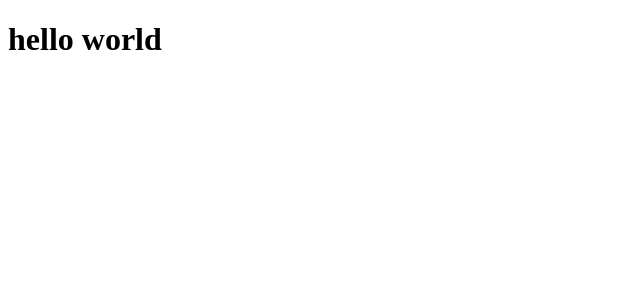
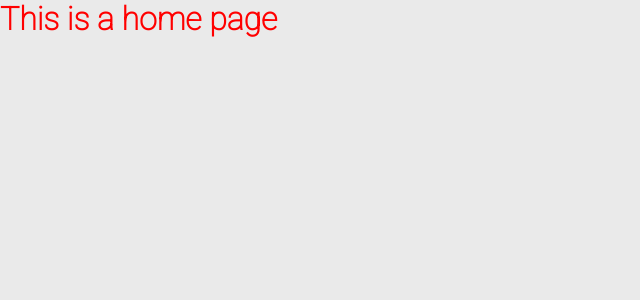
Before and after one commit to GuiCoelho-S/dev-challenger01, a React (Create React App) app: page / in a window 1280 px wide. Shown: the top 300 px of the page, without its empty margins (0-640 px from the left). Built offline with nearby package versions, Linux system fonts and the light colour scheme.

Commit message:
estruturação de páginas e estilização inicial

```diff
--- a/package.json
+++ b/package.json
@@ -10,6 +10,8 @@
     "@types/node": "^16.7.13",
     "@types/react": "^17.0.20",
     "@types/react-dom": "^17.0.9",
+    "@types/react-router-dom": "^5.3.2",
+    "@types/styled-components": "^5.1.18",
     "framer-motion": "^5.5.1",
     "react": "^17.0.2",
     "react-dom": "^17.0.2",
--- a/public/index.html
+++ b/public/index.html
@@ -1,20 +1,21 @@
 <!DOCTYPE html>
 <html lang="en">
+
 <head>
   <meta charset="utf-8" />
   <link rel="icon" href="%PUBLIC_URL%/favicon.ico" />
   <meta name="viewport" content="width=device-width, initial-scale=1" />
   <meta name="theme-color" content="#000000" />
-    <meta
-      name="description"
-      content="Web site created using create-react-app"
-    />
+  <meta name="description" content="Web site created using create-react-app" />
   <link rel="apple-touch-icon" href="%PUBLIC_URL%/logo192.png" />
   <!--
       manifest.json provides metadata used when your web app is installed on a
       user's mobile device or desktop. See https://developers.google.com/web/fundamentals/web-app-manifest/
     -->
   <link rel="manifest" href="%PUBLIC_URL%/manifest.json" />
+  <link rel="preconnect" href="https://fonts.googleapis.com">
+  <link rel="preconnect" href="https://fonts.gstatic.com" crossorigin>
+  <link href="https://fonts.googleapis.com/css2?family=Roboto:wght@100&display=swap" rel="stylesheet">
   <!--
       Notice the use of %PUBLIC_URL% in the tags above.
       It will be replaced with the URL of the `public` folder during the build.
@@ -26,6 +27,7 @@
     -->
   <title>React App</title>
 </head>
+
 <body>
   <noscript>You need to enable JavaScript to run this app.</noscript>
   <div id="root"></div>
@@ -40,4 +42,5 @@
       To create a production bundle, use `npm run build` or `yarn build`.
     -->
 </body>
+
 </html>
--- a/src/App.tsx
+++ /dev/null
@@ -1,11 +0,0 @@
-import React from 'react';
-
-function App() {
-  return (
-    <div className="App">
-      <h1>hello world</h1>
-    </div>
-  );
-}
-
-export default App;
--- /dev/null
+++ b/src/Routes/index.tsx
@@ -0,0 +1,17 @@
+import { BrowserRouter, Routes, Route } from "react-router-dom";
+import Home from "../pages/Home";
+import Error from "../pages/Error";
+
+
+const AppRoutes = () => {
+    return(
+        <BrowserRouter>
+            <Routes>
+                <Route path="/" element={<Home/>}/>
+                <Route path="*" element={<Error/>}/>
+            </Routes>
+        </BrowserRouter>
+    )
+}
+
+export default AppRoutes;
--- /dev/null
+++ b/src/globalStyle/index.js
@@ -0,0 +1,25 @@
+import { createGlobalStyle } from 'styled-components';
+
+const GlobalStyle = createGlobalStyle`
+
+* {
+    margin:0;
+    padding:0;
+    box-sizing:border-box;
+}
+
+body {
+    background-color:var(--grey);
+    font-family: 'Roboto', sans-serif;
+}
+
+:root {
+    --grey:#EAEAEA;
+    --black:#333333;
+    --white:#ffffff;
+    --red:#EE5253;
+    --green:#10AC84;
+}
+`
+
+export default GlobalStyle;
--- a/src/index.tsx
+++ b/src/index.tsx
@@ -1,10 +1,13 @@
 import React from 'react';
 import ReactDOM from 'react-dom';
-import App from './App';
+import GlobalStyle from './globalStyle';
+import AppRoutes from './Routes';
 
 ReactDOM.render(
   <React.StrictMode>
-    <App />
+    <GlobalStyle />
+    <AppRoutes />
+
   </React.StrictMode>,
   document.getElementById('root')
 );
--- /dev/null
+++ b/src/pages/Error/index.tsx
@@ -0,0 +1,10 @@
+import React from 'react';
+import * as S from './style';
+
+const Error: React.FC = () => {
+    return(
+        <S.Title>This is a Error page</S.Title>
+    )
+}
+
+export default Error;
--- /dev/null
+++ b/src/pages/Error/style.ts
@@ -0,0 +1,5 @@
+import styled from 'styled-components';
+
+export const Title = styled.h1`
+color:red;
+`;
--- /dev/null
+++ b/src/pages/Home/index.tsx
@@ -0,0 +1,10 @@
+import React from 'react';
+import * as S from './style';
+
+const Home: React.FC = () => {
+    return(
+        <S.Title>This is a home page</S.Title>
+    )
+}
+
+export default Home;
--- /dev/null
+++ b/src/pages/Home/style.ts
@@ -0,0 +1,5 @@
+import styled from 'styled-components';
+
+export const Title = styled.h1`
+color:red;
+`;
```
Also changed, not shown: 1 other file (tests, documents, lock files or other folders). Lines whose indentation alone changed are shown as unchanged.
